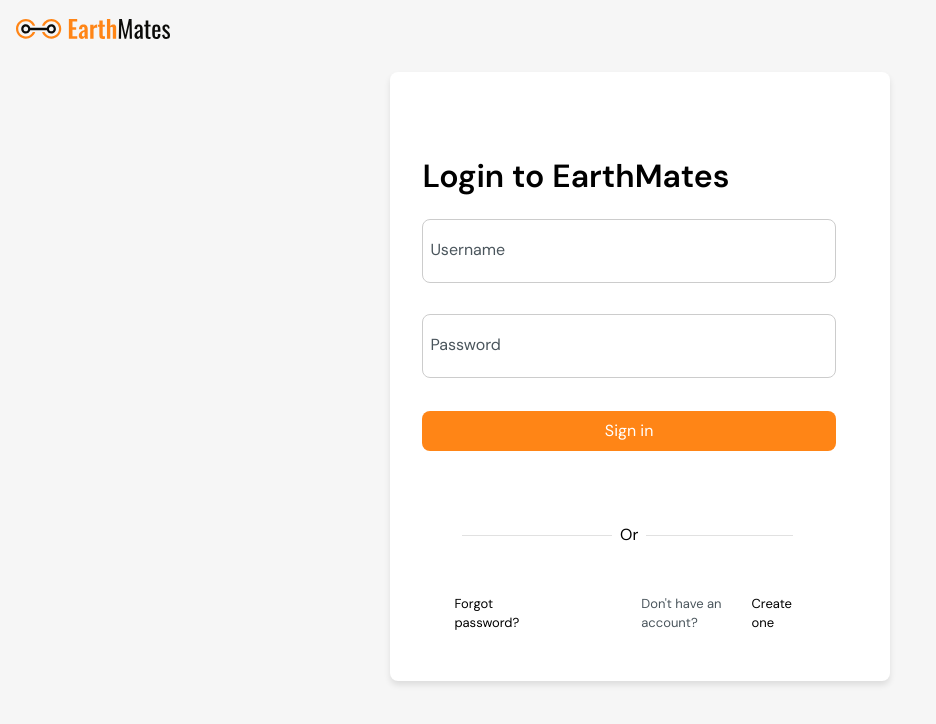
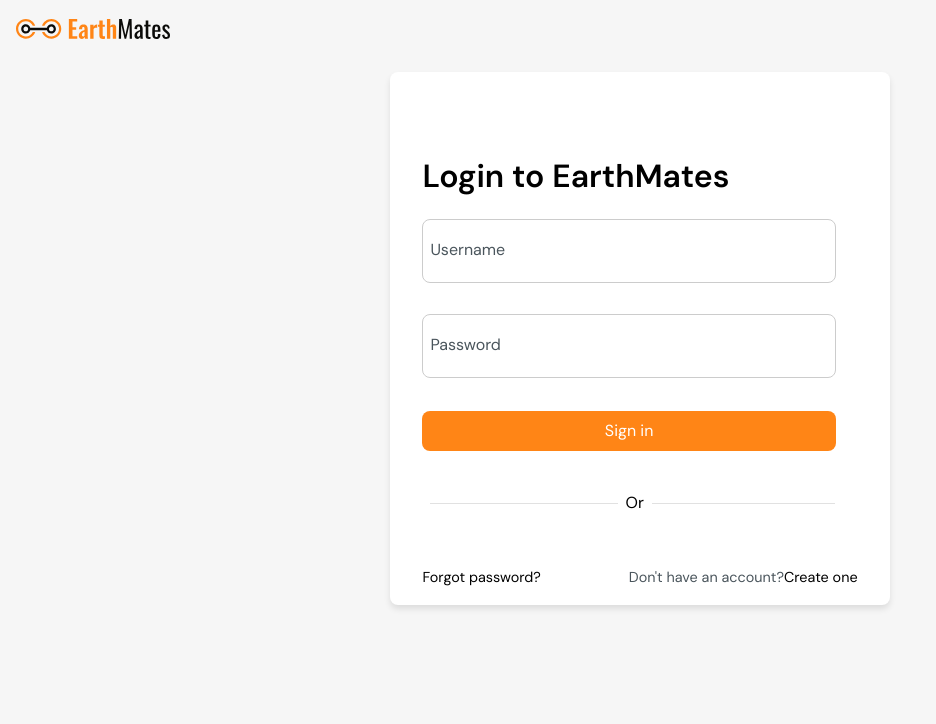
Before and after one commit to EarthMates/frontend, a React (Vite) app: page /login in a window 1280 px wide. Shown: the top 724 px of the page, without its empty margins (0-936 px from the left). Built offline with nearby package versions, Linux system fonts and the light colour scheme.

Commit message:
scss fixes

```diff
--- a/src/components/login/login-form.modules.scss
+++ b/src/components/login/login-form.modules.scss
@@ -31,12 +31,12 @@ h1 {
   padding: 2em;
   border-radius: $our-border-radius;
   box-shadow: 0 4px 6px rgba(0, 0, 0, 0.1);
-  width: 75%;
+  width: 80%;
 
   //we want to program it to be mobile first
   //so when it is more than 600px width it's gonna scale
   @media (min-width: $mobile-width) {
-    width: 35%;
+    width: 40%;
   }
 }
 
@@ -116,36 +116,29 @@ label {
   display: flex;
   flex-direction: column;
   align-items: left;
-  justify-content: left;
-  margin: 2em;
-  width: 80%;
+
+  width: 100%;
 }
 
 .or-line-container {
+  justify-self: left;
   display: flex;
   flex-direction: row;
   align-items: center;
-  justify-content: left;
+
   margin: 1em 0;
   width: 100%;
 }
 .br-line {
   height: 1px;
   background-color: #e1e1e1;
-  margin: 0 0.5em;
 }
 .left-line {
-  width: 40%;
-  @media (min-width: $phone-width) {
-    width: 43%;
-  }
+  justify-self: left;
 }
 
 .right-line {
-  width: 40%;
-  @media (min-width: $phone-width) {
-    width: 42%;
-  }
+  justify-self: right;
 }
 
 .google-linkedin-container {
@@ -153,16 +146,23 @@ label {
 
 .Forgot-create_Container {
   display: flex;
-  flex-direction: row;
+  flex-direction: column;
   align-items: bottom;
-  column-gap: 20%;
-  justify-content: bottom;
+
+  justify-content: space-between;
+  column-gap: 0.5em;
   margin: 1em 0 0 0;
   width: 100%;
-  font-size: x-small;
+  font-size: 0.7em;
+
+  text-align: left;
+
+  @media (min-width: $phone-width) {
+    font-size: 0.9em;
+  }
+
   @media (min-width: $mobile-width) {
-    font-size: small;
-    column-gap: 30%;
+    flex-direction: row;
   }
 }
 
@@ -170,6 +170,7 @@ label {
   height: fit-content;
   width: fit-content;
   margin-top: 5%;
+  white-space: nowrap;
 }
 
 .forgot-pass:hover {
@@ -179,13 +180,15 @@ label {
 }
 
 .create-acc {
+  margin-top: 5%;
   height: min-content;
-  width: max-content;
-  margin-top: 5%;
-  column-gap: 0;
+  width: min-content;
+  text-align: left;
+  white-space: nowrap;
+
   display: flex;
   flex-direction: row;
-  column-gap: 0.2em;
+  justify-content: center;
 
   h2 {
     margin: 0;
--- a/src/components/register/register-form.modules.scss
+++ b/src/components/register/register-form.modules.scss
@@ -34,9 +34,18 @@ h1 {
   box-shadow: $box-shadow;
   width: 75%;
 
+  @media (max-width: $phone-width) {
+    h1 {
+      text-align: center;
+    }
+  }
+
   //we want to program it to be mobile first
   //so when it is more than 600px width it's gonna scale
   @media (min-width: $mobile-width) {
+    width: 55%;
+  }
+  @media (min-width: 1080px) {
     width: 40%;
   }
 }
```
